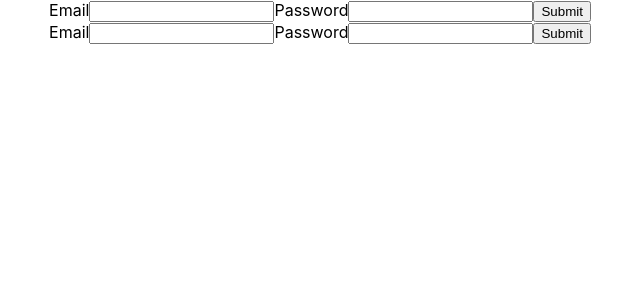
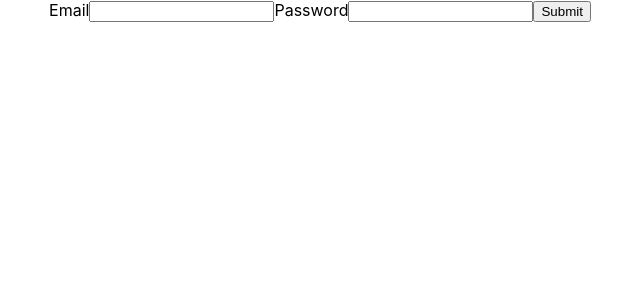
Before and after one commit to IlyaChernyaevDev/personal-account, a React (Create React App) app: page / in a window 1280 px wide. Shown: the top 300 px of the page, without its empty margins (320-960 px from the left). Built offline with nearby package versions, Linux system fonts and the light colour scheme.

Commit message:
Added axios dependencies in package.json

```diff
--- a/package.json
+++ b/package.json
@@ -6,6 +6,7 @@
     "@testing-library/jest-dom": "^5.11.10",
     "@testing-library/react": "^11.2.6",
     "@testing-library/user-event": "^12.8.3",
+    "axios": "^0.21.1",
     "react": "^17.0.2",
     "react-dom": "^17.0.2",
     "react-scripts": "4.0.3",
--- a/src/App.js
+++ b/src/App.js
@@ -8,18 +8,21 @@ function App() {
   const [formData, setFormData] = useState({});
 
   const handaleChangeInputs = (value, propertyName) => {
-    setFormData(prevState => {
+    setFormData((prevState) => {
       return {
         ...prevState,
-        [propertyName]: value
-      }
-    })
-  }
+        [propertyName]: value,
+      };
+    });
+  };
+
+  const sumbitForm = () => {
+
+  };
 
   return (
     <div className='App'>
       {user.login ? <Contacts /> : <Login change={handaleChangeInputs} />}
-      <Login />
     </div>
   );
 }
--- a/src/componetns/Login/Login.js
+++ b/src/componetns/Login/Login.js
@@ -1,21 +1,22 @@
-export const Login = () => {
+export const Login = ({change}) => {
   return (
     <form>
       <label>
         Email
         <input
-          onChange={(event) => console.log(`email: ${event.target.value}`)}
+          name='email'
+          onChange={(event) => change(event.target.value, event.target.name)}
           type='text'
         />
       </label>
       <label>
         Password
         <input
-          onChange={(event) => console.log(`password: ${event.target.value}`)}
+          onChange={(event) => change(event.target.value, event.target.name)}
           type='text'
         />
       </label>
-      <input type='submit' value='Submit' />
+      <input type='submit' value='Submit'/>
     </form>
   );
 };
```
Also changed, not shown: 1 other file (tests, documents, lock files or other folders).
